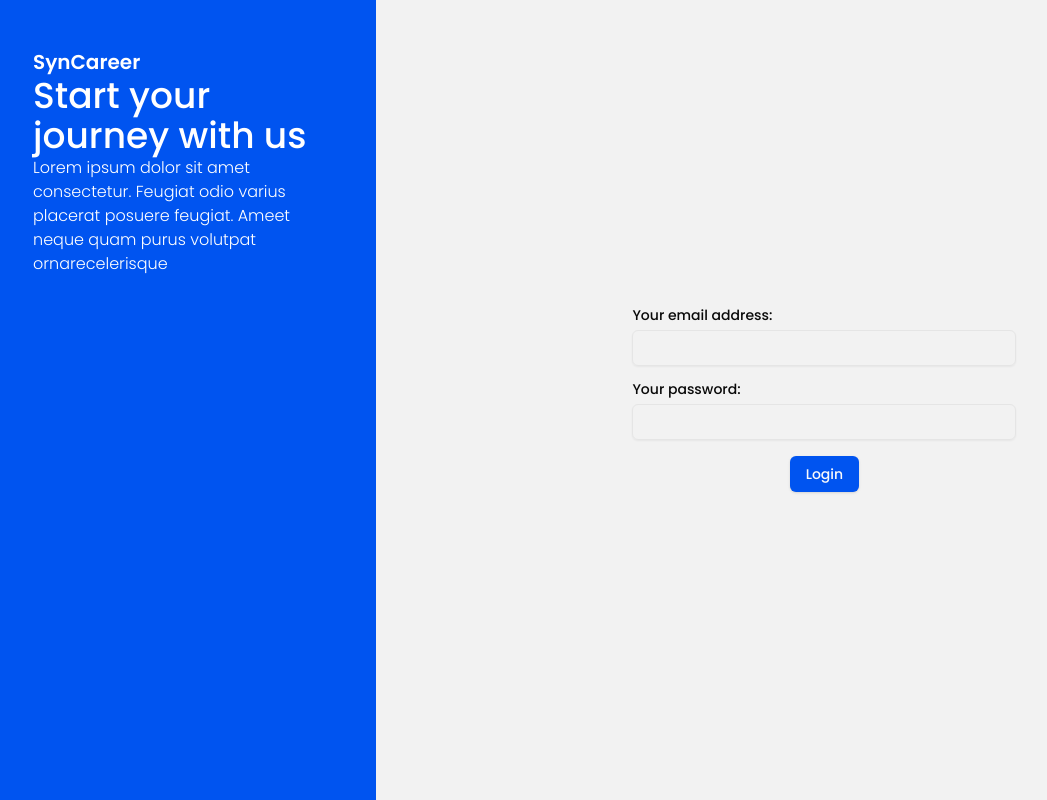
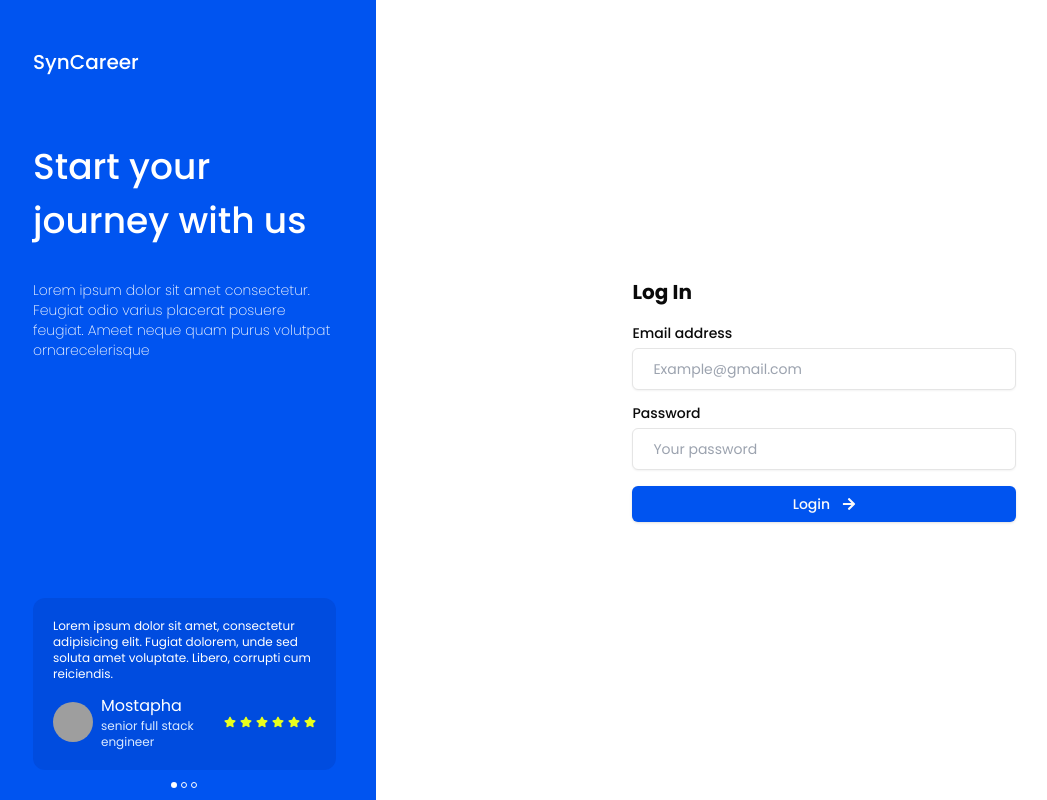
Before and after one commit to Bayi-Mostapha/SynCareer, a React (Vite) app in the folder frontend/: page /login in a window 1280 px wide. Shown: the whole page, without its empty margins (7-1054 px from the left). Built offline with nearby package versions, Linux system fonts and the light colour scheme; no server answers; grey boxes are pictures that could not be loaded.

Commit message:
worked on some styling

```diff
--- a/frontend/package.json
+++ b/frontend/package.json
@@ -22,6 +22,7 @@
     "axios": "^1.6.7",
     "class-variance-authority": "^0.7.0",
     "clsx": "^2.1.0",
+    "embla-carousel-react": "^8.0.0",
     "react": "^18.2.0",
     "react-dom": "^18.2.0",
     "react-hook-form": "^7.51.0",
--- a/frontend/src/assets/index.css
+++ b/frontend/src/assets/index.css
@@ -79,7 +79,7 @@
   }
 
   body {
-    @apply bg-bbackground text-foreground;
+    @apply bg-background text-foreground;
   }
 
   .side-nav .active {
--- /dev/null
+++ b/frontend/src/components/auth/Side.jsx
@@ -0,0 +1,80 @@
+import { useEffect, useState } from "react";
+
+// icons
+import { FaStar } from "react-icons/fa";
+
+// shadcn
+import { Avatar, AvatarFallback, AvatarImage } from "@/components/ui/avatar"
+import {
+    Carousel,
+    CarouselContent,
+    CarouselItem,
+} from "@/components/ui/carousel"
+
+function Side() {
+    const [api, setApi] = useState()
+    const [current, setCurrent] = useState(0)
+
+    useEffect(() => {
+        if (!api) {
+            return
+        }
+
+        setCurrent(api.selectedScrollSnap() + 1)
+
+        api.on("select", () => {
+            setCurrent(api.selectedScrollSnap() + 1)
+
+        })
+    }, [api])
+    return (
+        <div className="px-10 pt-12 hidden lg:flex flex-col w-2/5 h-full bg-primary">
+            <h1 className="font-medium text-white text-xl">SynCareer</h1>
+            <div className="flex-1 my-16">
+                <h2 className="mb-8 font-medium text-white text-4xl leading-normal">Start your journey with us</h2>
+                <p className="font-extralight text-white text-sm">Lorem ipsum dolor sit amet consectetur. Feugiat odio varius placerat posuere feugiat. Ameet neque quam purus volutpat ornarecelerisque </p>
+            </div>
+            <Carousel
+                className="w-full max-w-xs hover:cursor-grab active:cursor-grabbing"
+                setApi={setApi}
+                opts={{
+                    align: "start",
+                    loop: true,
+                }}
+            >
+                <CarouselContent>
+                    <CarouselItem key={1}>
+                        <div className="p-5 bg-[#004CDF] text-background rounded-xl">
+                            <p className="text-xs mb-3">Lorem ipsum dolor sit amet, consectetur adipisicing elit. Fugiat dolorem, unde sed soluta amet voluptate. Libero, corrupti cum reiciendis.</p>
+                            <div className="flex items-center gap-2">
+                                <Avatar>
+                                    <AvatarImage src="https://github.com/shadcn.png" />
+                                    <AvatarFallback>CN</AvatarFallback>
+                                </Avatar>
+                                <div>
+                                    <p>Mostapha</p>
+                                    <p className="text-xs text-[#DAEAFF]">senior full stack engineer</p>
+                                </div>
+                                <div className="flex gap-1 text-xs text-[#E8FF1D]">
+                                    <FaStar />
+                                    <FaStar />
+                                    <FaStar />
+                                    <FaStar />
+                                    <FaStar />
+                                    <FaStar />
+                                </div>
+                            </div>
+                        </div>
+                    </CarouselItem>
+                </CarouselContent>
+            </Carousel>
+            <div className="py-3 flex items-center justify-center gap-1">
+                <div className={`h-1.5 w-1.5 rounded-full ${current === 1 ? 'bg-background' : 'bg-primary border border-background'}`}></div>
+                <div className={`h-1.5 w-1.5 rounded-full ${current === 2 ? 'bg-background' : 'bg-primary border border-background'}`}></div>
+                <div className={`h-1.5 w-1.5 rounded-full ${current === 3 ? 'bg-background' : 'bg-primary border border-background'}`}></div>
+            </div>
+        </div>
+    );
+}
+
+export default Side;
--- /dev/null
+++ b/frontend/src/components/ui/carousel.jsx
@@ -0,0 +1,193 @@
+import * as React from "react"
+import { ArrowLeftIcon, ArrowRightIcon } from "@radix-ui/react-icons"
+import useEmblaCarousel from "embla-carousel-react";
+
+import { cn } from "@/lib/utils"
+import { Button } from "@/components/ui/button"
+
+const CarouselContext = React.createContext(null)
+
+function useCarousel() {
+  const context = React.useContext(CarouselContext)
+
+  if (!context) {
+    throw new Error("useCarousel must be used within a <Carousel />")
+  }
+
+  return context
+}
+
+const Carousel = React.forwardRef((
+  {
+    orientation = "horizontal",
+    opts,
+    setApi,
+    plugins,
+    className,
+    children,
+    ...props
+  },
+  ref
+) => {
+  const [carouselRef, api] = useEmblaCarousel({
+    ...opts,
+    axis: orientation === "horizontal" ? "x" : "y",
+  }, plugins)
+  const [canScrollPrev, setCanScrollPrev] = React.useState(false)
+  const [canScrollNext, setCanScrollNext] = React.useState(false)
+
+  const onSelect = React.useCallback((api) => {
+    if (!api) {
+      return
+    }
+
+    setCanScrollPrev(api.canScrollPrev())
+    setCanScrollNext(api.canScrollNext())
+  }, [])
+
+  const scrollPrev = React.useCallback(() => {
+    api?.scrollPrev()
+  }, [api])
+
+  const scrollNext = React.useCallback(() => {
+    api?.scrollNext()
+  }, [api])
+
+  const handleKeyDown = React.useCallback((event) => {
+    if (event.key === "ArrowLeft") {
+      event.preventDefault()
+      scrollPrev()
+    } else if (event.key === "ArrowRight") {
+      event.preventDefault()
+      scrollNext()
+    }
+  }, [scrollPrev, scrollNext])
+
+  React.useEffect(() => {
+    if (!api || !setApi) {
+      return
+    }
+
+    setApi(api)
+  }, [api, setApi])
+
+  React.useEffect(() => {
+    if (!api) {
+      return
+    }
+
+    onSelect(api)
+    api.on("reInit", onSelect)
+    api.on("select", onSelect)
+
+    return () => {
+      api?.off("select", onSelect)
+    };
+  }, [api, onSelect])
+
+  return (
+    (<CarouselContext.Provider
+      value={{
+        carouselRef,
+        api: api,
+        opts,
+        orientation:
+          orientation || (opts?.axis === "y" ? "vertical" : "horizontal"),
+        scrollPrev,
+        scrollNext,
+        canScrollPrev,
+        canScrollNext,
+      }}>
+      <div
+        ref={ref}
+        onKeyDownCapture={handleKeyDown}
+        className={cn("relative", className)}
+        role="region"
+        aria-roledescription="carousel"
+        {...props}>
+        {children}
+      </div>
+    </CarouselContext.Provider>)
+  );
+})
+Carousel.displayName = "Carousel"
+
+const CarouselContent = React.forwardRef(({ className, ...props }, ref) => {
+  const { carouselRef, orientation } = useCarousel()
+
+  return (
+    (<div ref={carouselRef} className="overflow-hidden">
+      <div
+        ref={ref}
+        className={cn(
+          "flex",
+          orientation === "horizontal" ? "-ml-4" : "-mt-4 flex-col",
+          className
+        )}
+        {...props} />
+    </div>)
+  );
+})
+CarouselContent.displayName = "CarouselContent"
+
+const CarouselItem = React.forwardRef(({ className, ...props }, ref) => {
+  const { orientation } = useCarousel()
+
+  return (
+    (<div
+      ref={ref}
+      role="group"
+      aria-roledescription="slide"
+      className={cn(
+        "min-w-0 shrink-0 grow-0 basis-full",
+        orientation === "horizontal" ? "pl-4" : "pt-4",
+        className
+      )}
+      {...props} />)
+  );
+})
+CarouselItem.displayName = "CarouselItem"
+
+const CarouselPrevious = React.forwardRef(({ className, variant = "outline", size = "icon", ...props }, ref) => {
+  const { orientation, scrollPrev, canScrollPrev } = useCarousel()
+
+  return (
+    (<Button
+      ref={ref}
+      variant={variant}
+      size={size}
+      className={cn("absolute  h-8 w-8 rounded-full", orientation === "horizontal"
+        ? "-left-12 top-1/2 -translate-y-1/2"
+        : "-top-12 left-1/2 -translate-x-1/2 rotate-90", className)}
+      disabled={!canScrollPrev}
+      onClick={scrollPrev}
+      {...props}>
+      <ArrowLeftIcon className="h-4 w-4" />
+      <span className="sr-only">Previous slide</span>
+    </Button>)
+  );
+})
+CarouselPrevious.displayName = "CarouselPrevious"
+
+const CarouselNext = React.forwardRef(({ className, variant = "outline", size = "icon", ...props }, ref) => {
+  const { orientation, scrollNext, canScrollNext } = useCarousel()
+
+  return (
+    (<Button
+      ref={ref}
+      variant={variant}
+      size={size}
+      className={cn("absolute h-8 w-8 rounded-full", orientation === "horizontal"
+        ? "-right-12 top-1/2 -translate-y-1/2"
+        : "-bottom-12 left-1/2 -translate-x-1/2 rotate-90", className)}
+      disabled={!canScrollNext}
+      onClick={scrollNext}
+      {...props}>
+      <ArrowRightIcon className="h-4 w-4" />
+      <span className="sr-only">Next slide</span>
+    </Button>)
+  );
+})
+CarouselNext.displayName = "CarouselNext"
+
+export { Carousel, CarouselContent, CarouselItem, CarouselPrevious, CarouselNext };
--- a/frontend/src/components/ui/input.jsx
+++ b/frontend/src/components/ui/input.jsx
@@ -7,7 +7,7 @@ const Input = React.forwardRef(({ className, type, name, register, ...props }, r
     (<input
       type={type}
       className={cn(
-        "flex h-9 w-full rounded-md border border-input bg-transparent px-3 py-1 text-sm shadow-sm transition-colors file:border-0 file:bg-transparent file:text-sm file:font-medium placeholder:text-muted-foreground focus-visible:outline-none focus-visible:ring-1 focus-visible:ring-ring disabled:cursor-not-allowed disabled:opacity-50",
+        "flex h-9 w-full rounded-md border border-input bg-background p-5 text-sm shadow-sm transition-colors file:border-0 file:bg-transparent file:text-sm file:font-medium placeholder:text-gray-400 focus-visible:outline-none focus-visible:ring-1 focus-visible:ring-ring disabled:cursor-not-allowed disabled:opacity-50",
         className
       )}
       ref={ref}
--- a/frontend/src/layouts/AuthLayout.jsx
+++ b/frontend/src/layouts/AuthLayout.jsx
@@ -1,6 +1,11 @@
 import { useContext } from "react";
 import { Outlet } from "react-router-dom";
 import { authContext } from "../contexts/AuthWrapper";
+
+import * as React from "react"
+
+import { LuLoader2 } from "react-icons/lu";
+import Side from "@/components/auth/Side";
 
 function AuthLayout() {
     const userContext = useContext(authContext);
@@ -9,16 +14,14 @@ function AuthLayout() {
         <>
             {
                 userContext.isFetchingUser ?
-                    <p>loading...</p>
+                    <div className='w-screen h-screen flex items-center justify-center'>
+                        <LuLoader2 className="text-2xl text-gray-500 animate-spin" />
+                    </div>
                     :
                     <main className="h-screen flex sm:justify-between justify-center items-center">
-                        <div className="px-10 py-12 hidden lg:block w-2/5 h-full bg-primary">
-                            <h1 className="font-semibold text-white text-xl">SynCareer</h1>
-                            <h2 className="font-medium text-white text-4xl">Start your journey with us</h2>
-                            <p className="font-light text-white">Lorem ipsum dolor sit amet consectetur. Feugiat odio varius placerat posuere feugiat. Ameet neque quam purus volutpat ornarecelerisque </p>
-                        </div>
+                        <Side />
                         <Outlet />
-                    </main>
+                    </main >
             }
         </>
     );
--- a/frontend/src/pages/auth/Login.jsx
+++ b/frontend/src/pages/auth/Login.jsx
@@ -10,6 +10,7 @@ import { authContext } from '../../contexts/AuthWrapper';
 import { Button } from '@/components/ui/button';
 import { Label } from "@/components/ui/label"
 import { Input } from "@/components/ui/input"
+import { FaArrowRight } from "react-icons/fa";
 
 const schema = yup.object().shape({
     email: yup.string().email().required(),
@@ -41,21 +42,25 @@ function Login() {
     }
 
     return (
-        <>
-            <div className="w-full flex justify-center items-center">
+        <div className="w-full flex justify-center items-center">
+            <div className="w-fit h-fit">
+                <h2 className='mb-5 text-xl font-bold'>Log In</h2>
                 <form className='w-96 flex flex-col gap-2' onSubmit={handleSubmit(submit)}>
-                    <Label htmlFor='email'>Your email address: </Label>
-                    <Input id='email' type='text' name='email' register={register} />
+                    <Label htmlFor='email'>Email address</Label>
+                    <Input id='email' type='text' name='email' placeholder='Example@gmail.com' register={register} />
                     <p className='text-red-500'>{errors.email && errors.email.message}</p>
 
-                    <Label htmlFor='password'>Your password: </Label>
-                    <Input id='password' type='password' name='password' register={register} />
+                    <Label htmlFor='password'>Password</Label>
+                    <Input id='password' type='password' name='password' placeholder='Your password' register={register} />
                     <p className='text-red-500'>{errors.password && errors.password.message}</p>
 
-                    <Button disabled={isSubmitting} variant='default' className='w-fit mx-auto' type="submit">Login</Button>
+                    <Button disabled={isSubmitting} variant='default' className='flex gap-3 w-full mx-auto' type="submit">
+                        Login
+                        <FaArrowRight />
+                    </Button>
                 </form>
             </div>
-        </>
+        </div>
     );
 }
 
```
Also changed, not shown: frontend/src/layouts/UserLayout.jsx (+8 -0 lines), 1 other file (tests, documents, lock files or other folders).
